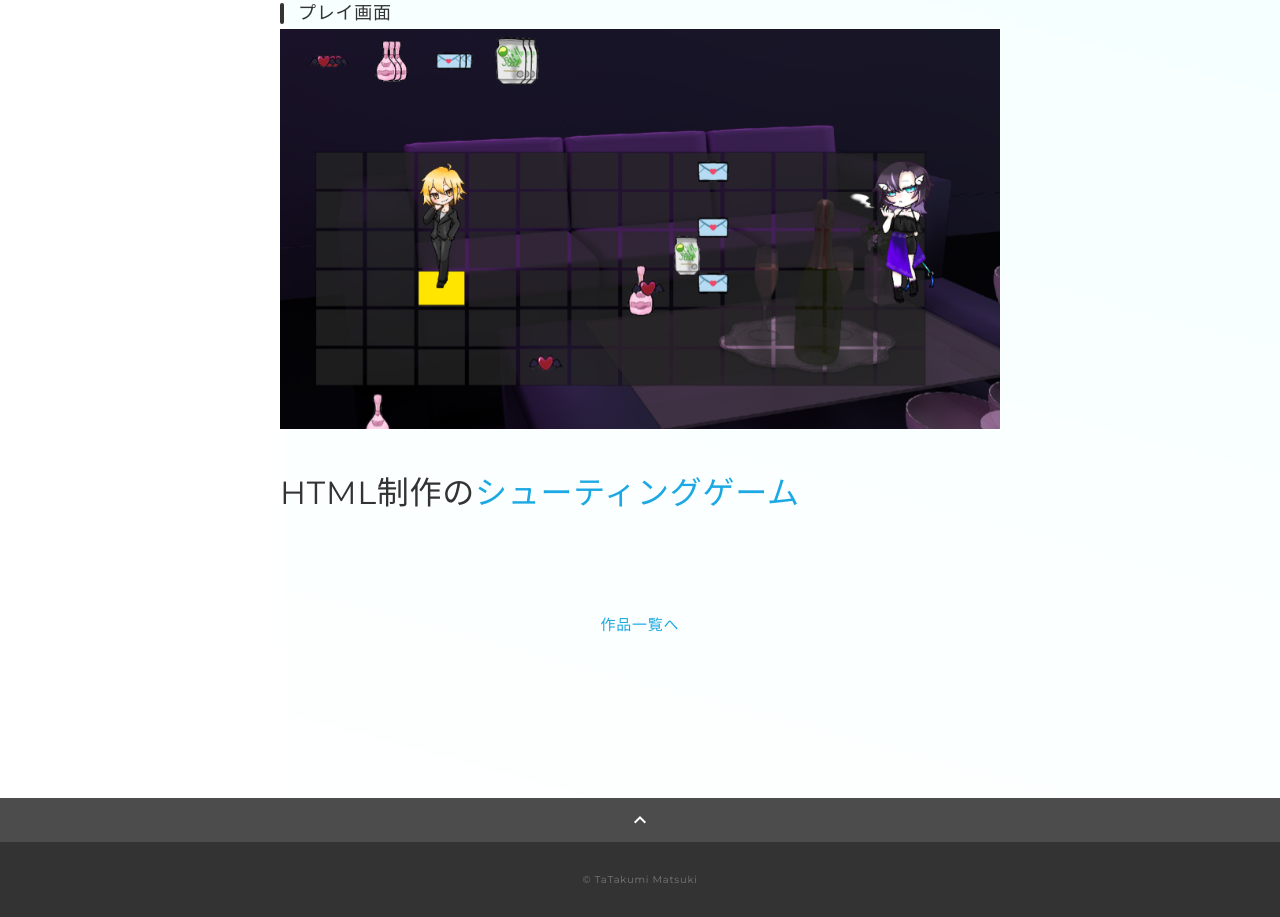
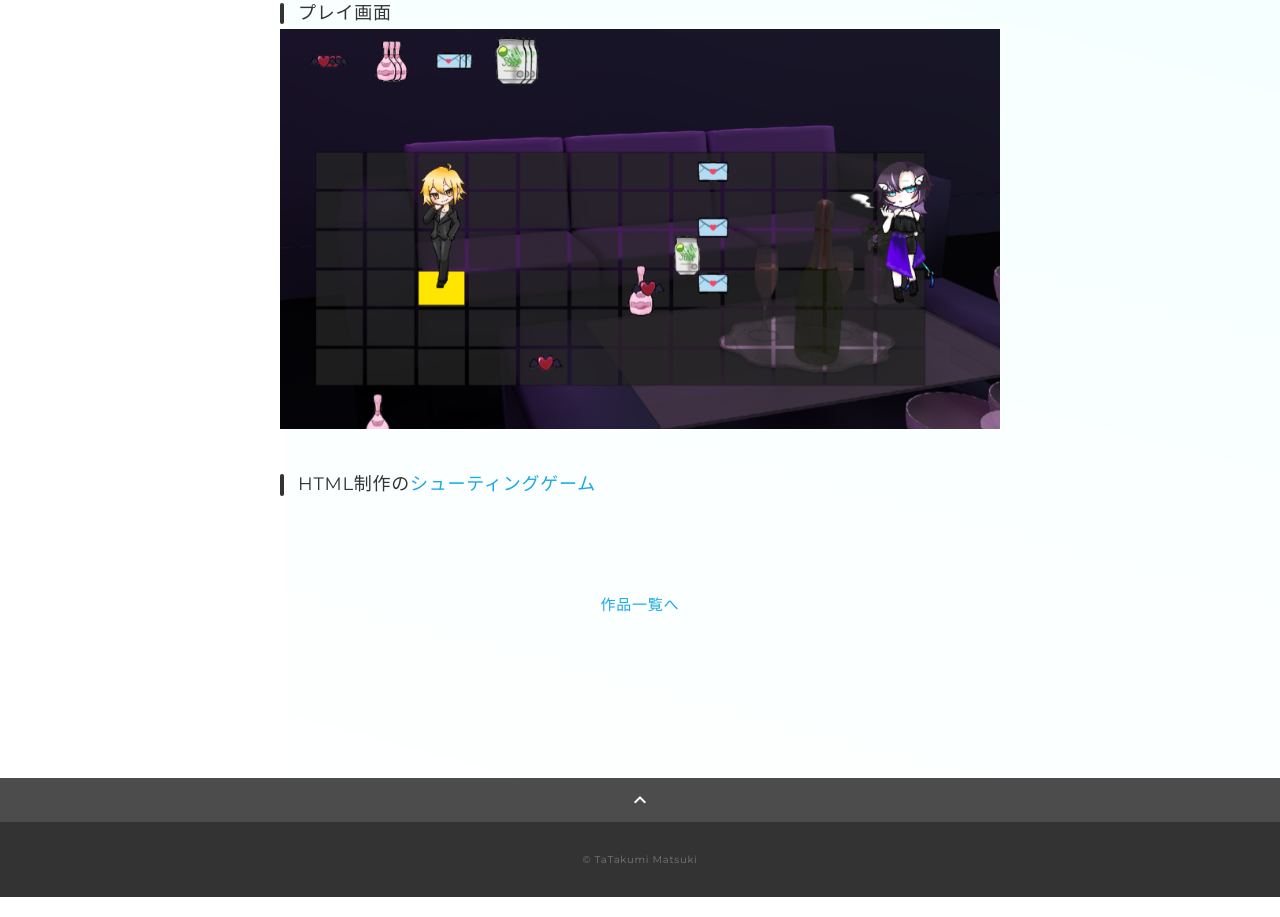
Before and after one commit to mathuki-takumi/portfolio2, a plain HTML site: page docs/index.html in a window 1280 px wide. Shown: the part 4121-5038 px from the top of the page. Drawn offline with nearby package versions, Linux system fonts and the light colour scheme.

Commit message:
Update index.html

```diff
--- a/docs/index.html
+++ b/docs/index.html
@@ -183,7 +183,7 @@
             </div>
             <br></br>
             <div>
-              <h2>HTML制作の<a href="Untitled-1.html">シューティングゲーム</a></h2>
+              <h3>HTML制作の<a href="Untitled-1.html">シューティングゲーム</a></h3>
             </div>
 <br></br>
 <br></br>
```
